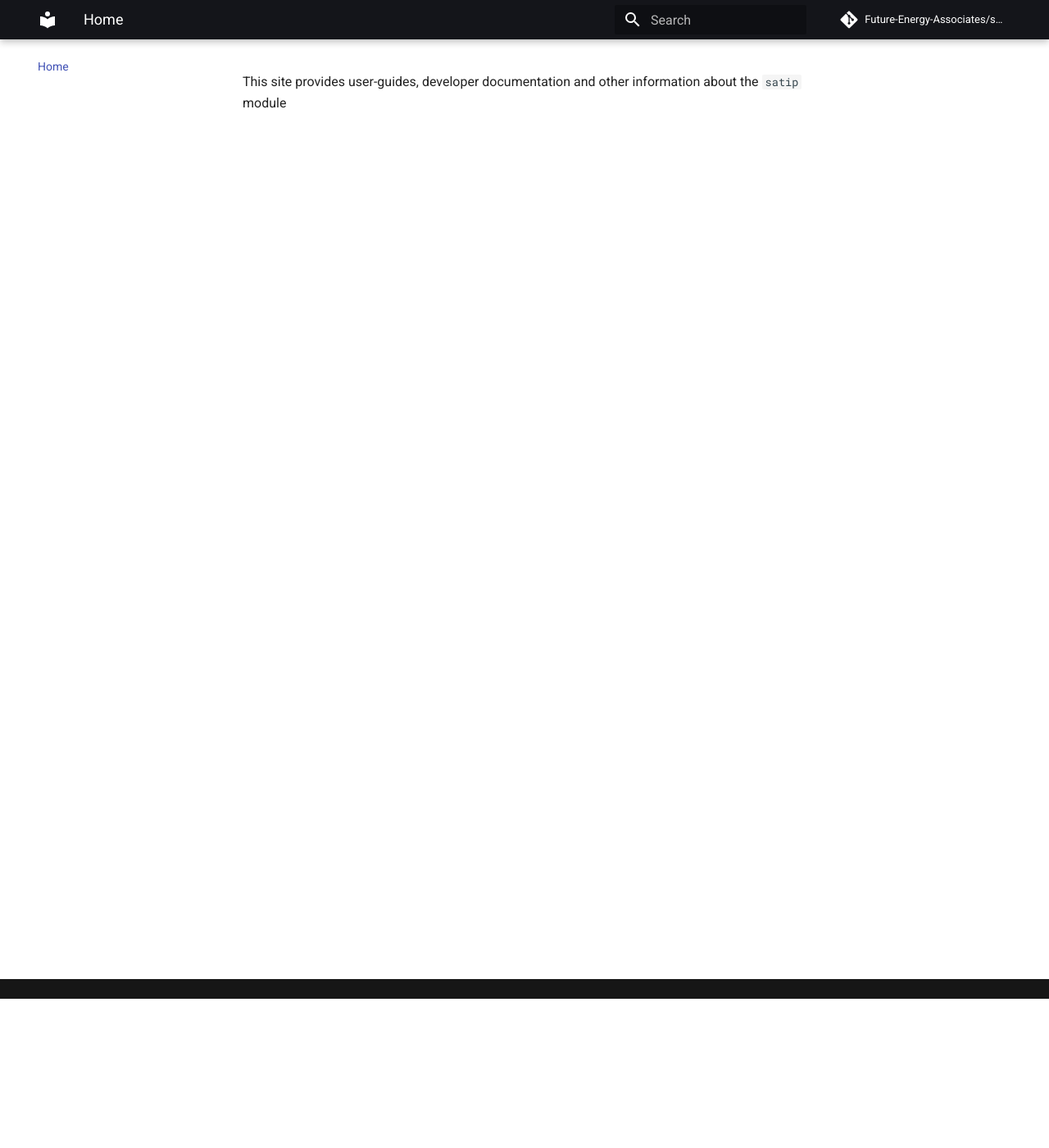
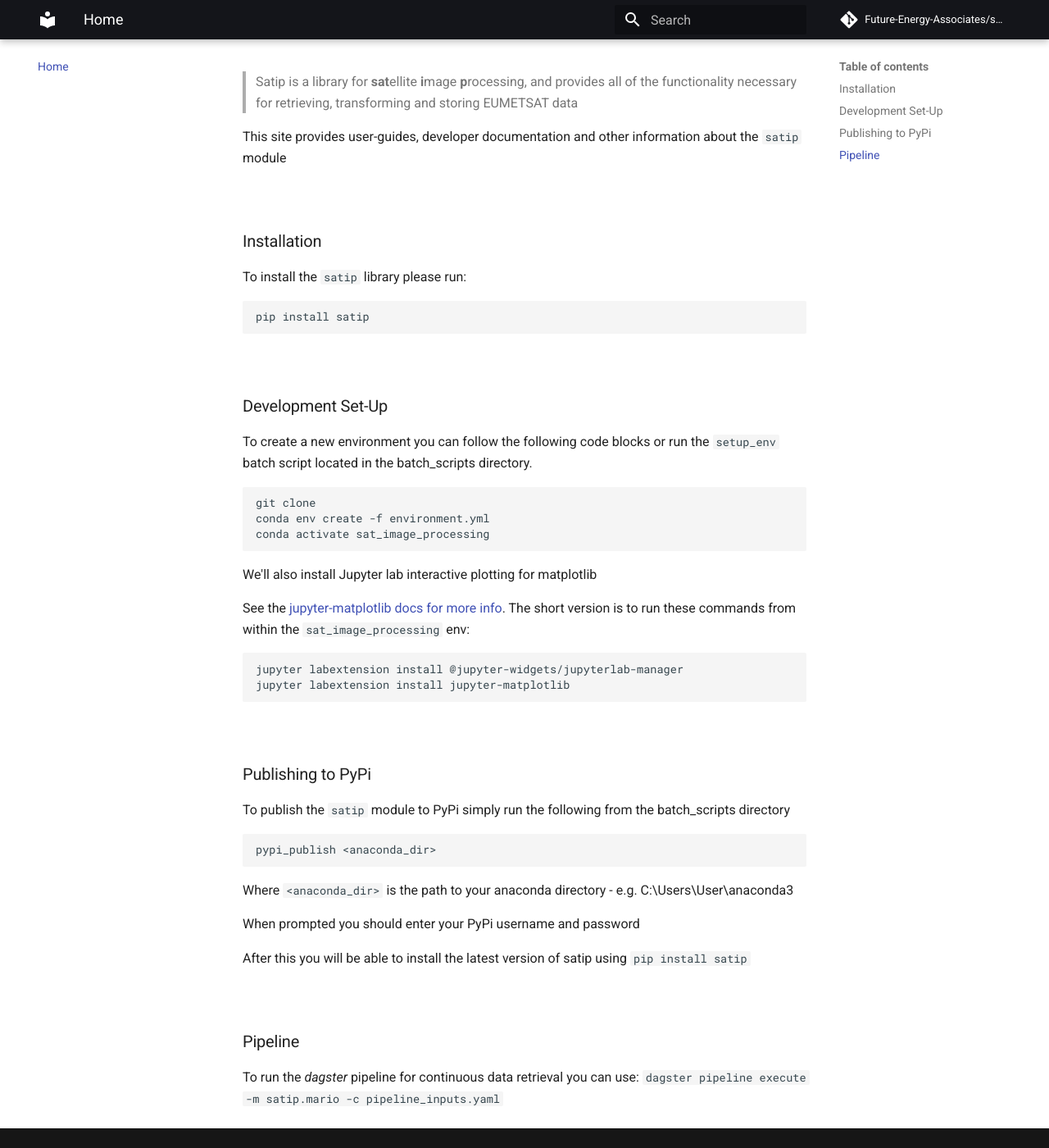
Before and after one commit to openclimatefix/Satip, an MkDocs documentation site: the page built from docs/index.md, in a window 1280 px wide and 1400 px high, scrolled down 182 px. Shown: the whole window at 82% size. Built offline with MkDocs 1.6.1 and Material for MkDocs 9.7.7, drawn with Linux system fonts in a browser that asks for light colours; comment, search, counter and statistics services are not loaded.

Commit message:
added more info on the landing page

````diff
--- a/docs/index.md
+++ b/docs/index.md
@@ -2,4 +2,59 @@
 
 <br>
 
+> Satip is a library for <b>sat</b>ellite <b>i</b>mage <b>p</b>rocessing, and provides all of the functionality necessary for retrieving, transforming and storing EUMETSAT data
+
 This site provides user-guides, developer documentation and other information about the `satip` module
+
+<br>
+
+### Installation
+
+To install the `satip` library please run:
+
+```bash
+pip install satip
+```
+
+<br>
+
+### Development Set-Up
+
+To create a new environment you can follow the following code blocks or run the `setup_env` batch script located in the batch_scripts directory.
+
+```
+git clone
+conda env create -f environment.yml
+conda activate sat_image_processing
+```
+
+We'll also install Jupyter lab interactive plotting for matplotlib
+
+See the [jupyter-matplotlib docs for more info](https://github.com/matplotlib/jupyter-matplotlib).  The short version is to run these commands from within the `sat_image_processing` env:
+
+```
+jupyter labextension install @jupyter-widgets/jupyterlab-manager
+jupyter labextension install jupyter-matplotlib
+```
+
+<br>
+
+### Publishing to PyPi
+
+To publish the `satip` module to PyPi simply run the following from the batch_scripts directory
+
+```bash
+pypi_publish <anaconda_dir>
+```
+
+Where `<anaconda_dir>` is the path to your anaconda directory - e.g. C:\Users\User\anaconda3
+
+When prompted you should enter your PyPi username and password
+
+After this you will be able to install the latest version of satip using `pip install satip`
+
+<br>
+
+### Pipeline
+
+To run the *dagster* pipeline for continuous data retrieval you can use: `dagster pipeline execute -m satip.mario -c pipeline_inputs.yaml`
--- a/mkdocs.yml
+++ b/mkdocs.yml
@@ -1,4 +1,4 @@
-site_name: Data-Hub Documentation
+site_name: Satip Documentation
 repo_url: https://github.com/Future-Energy-Associates/satip
 repo_name: Future-Energy-Associates/satip
 
````
Also changed, not shown: README.md (+2 -3 lines), index.ipynb (deleted), 1 other file.
